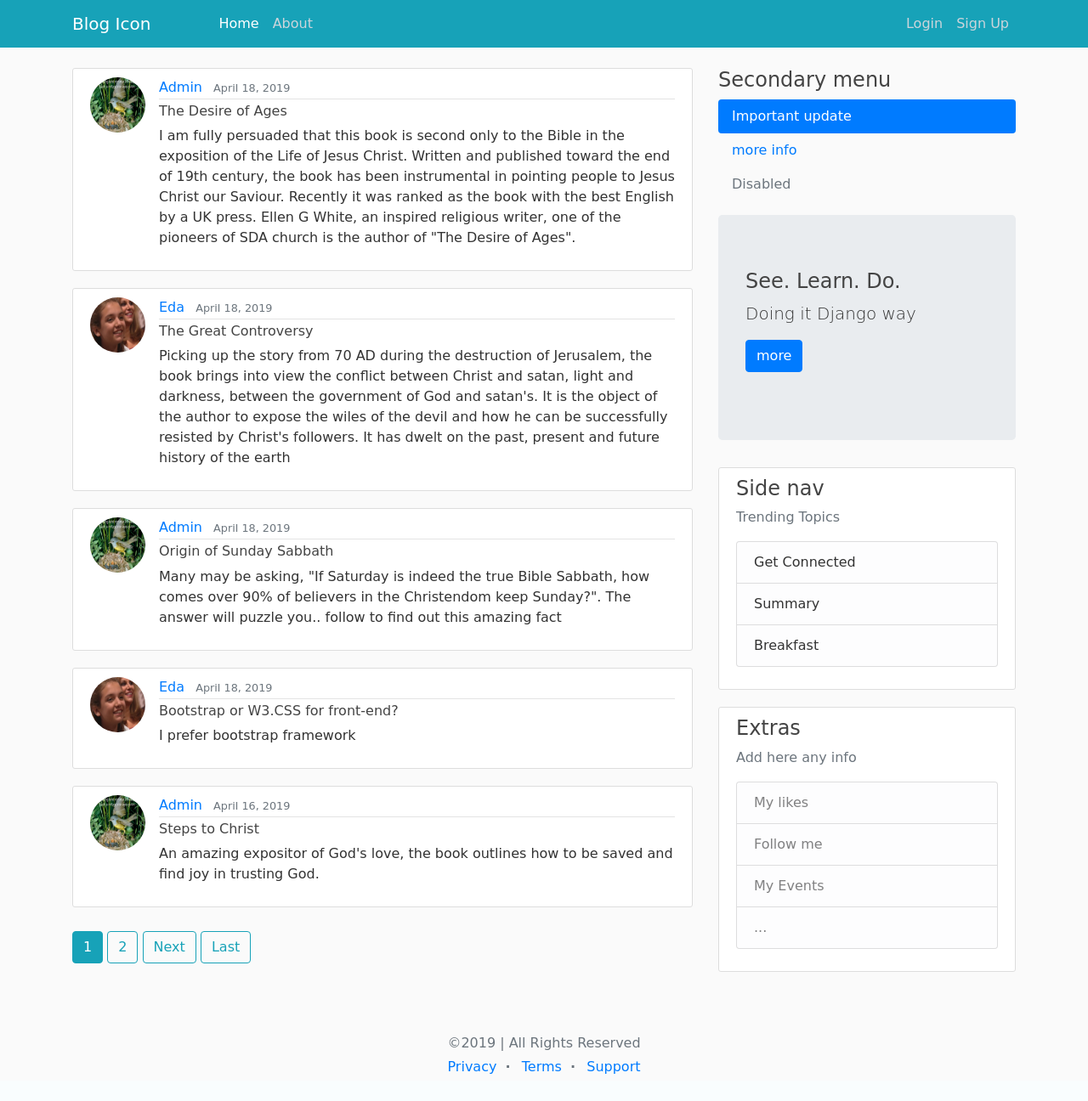
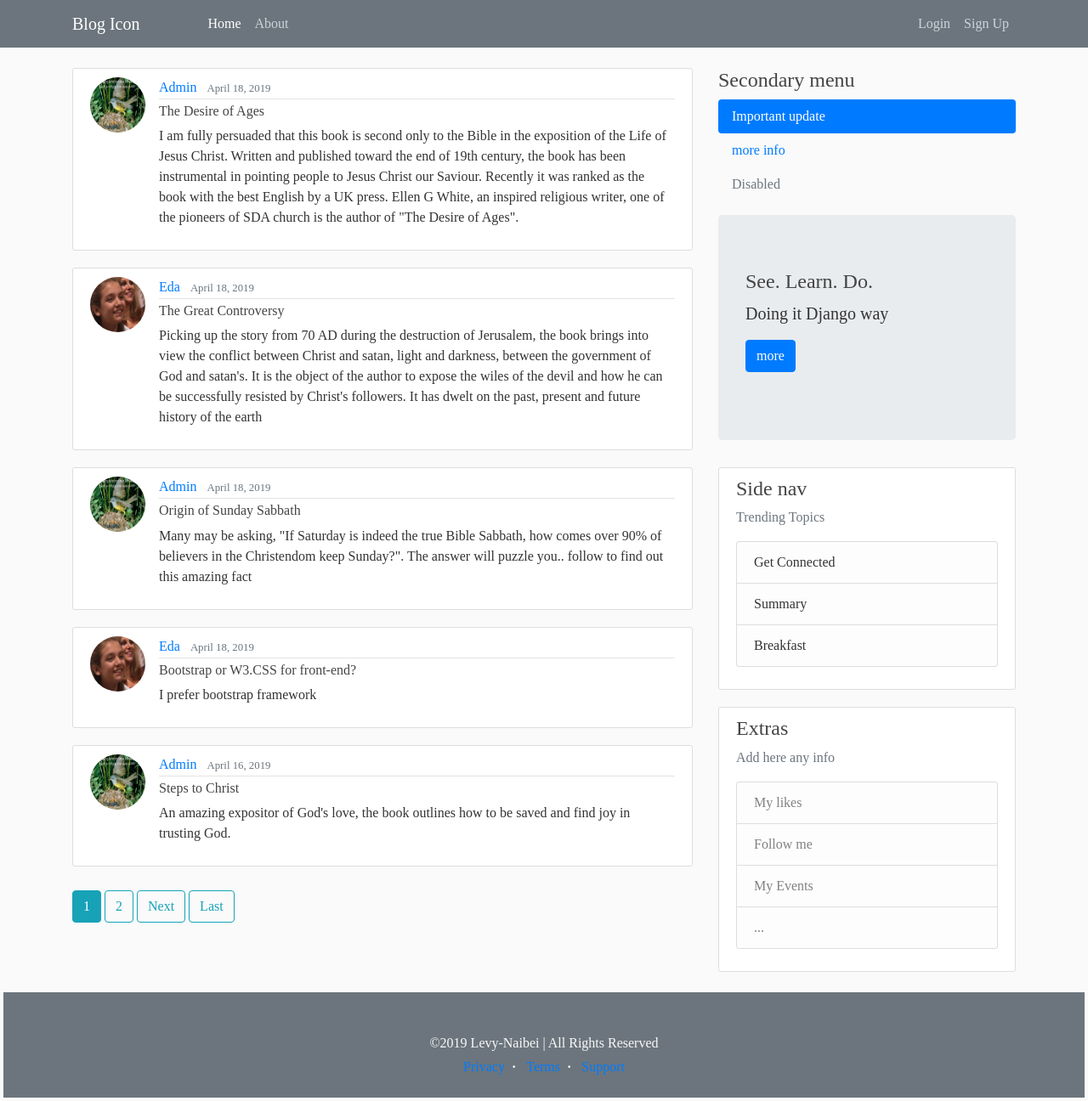
Before and after one commit to Levy-Naibei/django_blog, a Django app: page / in a window 1280 px wide. Shown: the whole page at 85% size. Before the commit the page ends 1264 px from the top, so only its background shows below. Run offline with Django 3.2, Linux system fonts and the light colour scheme; data comes from the database, SQL or seed files in the repository; some libraries are stand-ins or nearby versions.

Commit message:
Changed font family to initial, footer, navbar bg-color

```diff
--- a/blog/static/blog/style.css
+++ b/blog/static/blog/style.css
@@ -2,7 +2,7 @@ body {
   background: #fafafa;
   color: #333333;
   margin-top: 5rem;
-  font-family:'Lucida Casaul', 'Comic Sans MS';
+  font-family: initial;
 }
 
 h1, h2, h3, h4, h5 {
@@ -18,7 +18,7 @@ ul {
 }
 
 .bg-steel {
-  background-color: #5f788a;
+  background-color: #26272c;
 }
 
 .site-header .navbar-nav .nav-link {
@@ -43,6 +43,7 @@ ul {
 
 .article-title {
   color: #444444;
+  font-style: bold;
 }
 
 a.article-title:hover {
@@ -87,3 +88,7 @@ a.article-title:hover {
 .account-heading {
   font-size: 1.5rem;
 }
+
+footer {
+  background-color: #26272c;
+}
--- a/blog/templates/blog/base.html
+++ b/blog/templates/blog/base.html
@@ -21,7 +21,7 @@
 </head>
 <body>
 	<header class="site-header">
-    <nav class="navbar navbar-expand-md navbar-dark bg-info fixed-top">
+    <nav class="navbar navbar-expand-md navbar-dark bg-secondary fixed-top">
       <div class="container">
         <a class="navbar-brand mr-4" href="{% url 'blog-home' %}">Blog Icon
         <!-- <img class="article-img rounded-circle" src="{% static "icon.png" %}" alt="Logo">-->
@@ -108,8 +108,8 @@
     </div>
   </main>
 
-  <footer class="m-1 pt-5 text-center text-small text-muted">
-    <p class="mb-1">&copy;2019 | All Rights Reserved</p>
+  <footer class="m-1 pt-5 pb-4 text-center text-small text-light bg-secondary">
+    <p class="mb-1">&copy;2019 Levy-Naibei | All Rights Reserved</p>
     <ul class="list-inline">
       <li class="list-inline-item"><a href="#">Privacy</a> &nbsp;<b>&middot;</b> </li>
       <li class="list-inline-item"><a href="#">Terms</a> &nbsp;<b>&middot;</b> </li>
```
